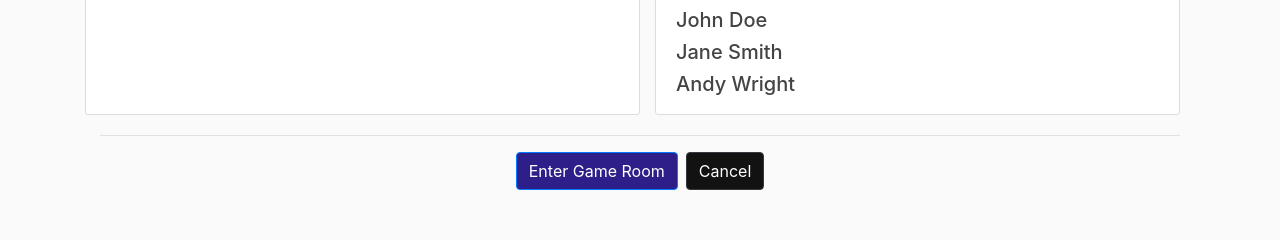
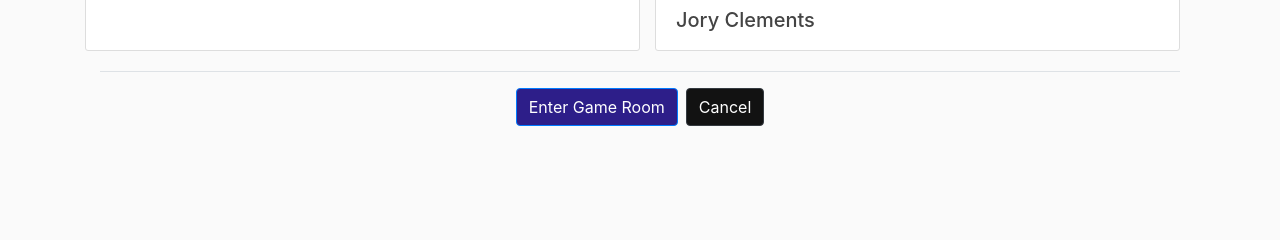
Before and after one commit to Diogenes2001/Copycat, a Flask app: page /settings in a window 1280 px wide. Shown: the part 171-411 px from the top of the page. Run offline with Flask 2, Linux system fonts and the light colour scheme; some libraries are stand-ins or nearby versions.

Commit message:
Update settings.html

```diff
--- a/frontend/templates/settings.html
+++ b/frontend/templates/settings.html
@@ -28,13 +28,7 @@
                         <h5>{{ name }}</h5>
                     </div>
                     <div class="row-md" id="div1" style="visibility:hidden;">
-                        <h5>John Doe</h5>
-                    </div>
-                    <div class="row-md"  id="div2" style="visibility:hidden">
-                        <h5>Jane Smith</h5>
-                    </div>
-                    <div class="row-md" id="div3" style="visibility:hidden">
-                        <h5>Andy Wright</h5>
+                        <h5>Jory Clements</h5>
                     </div>
                 </div>
             </div>
```
